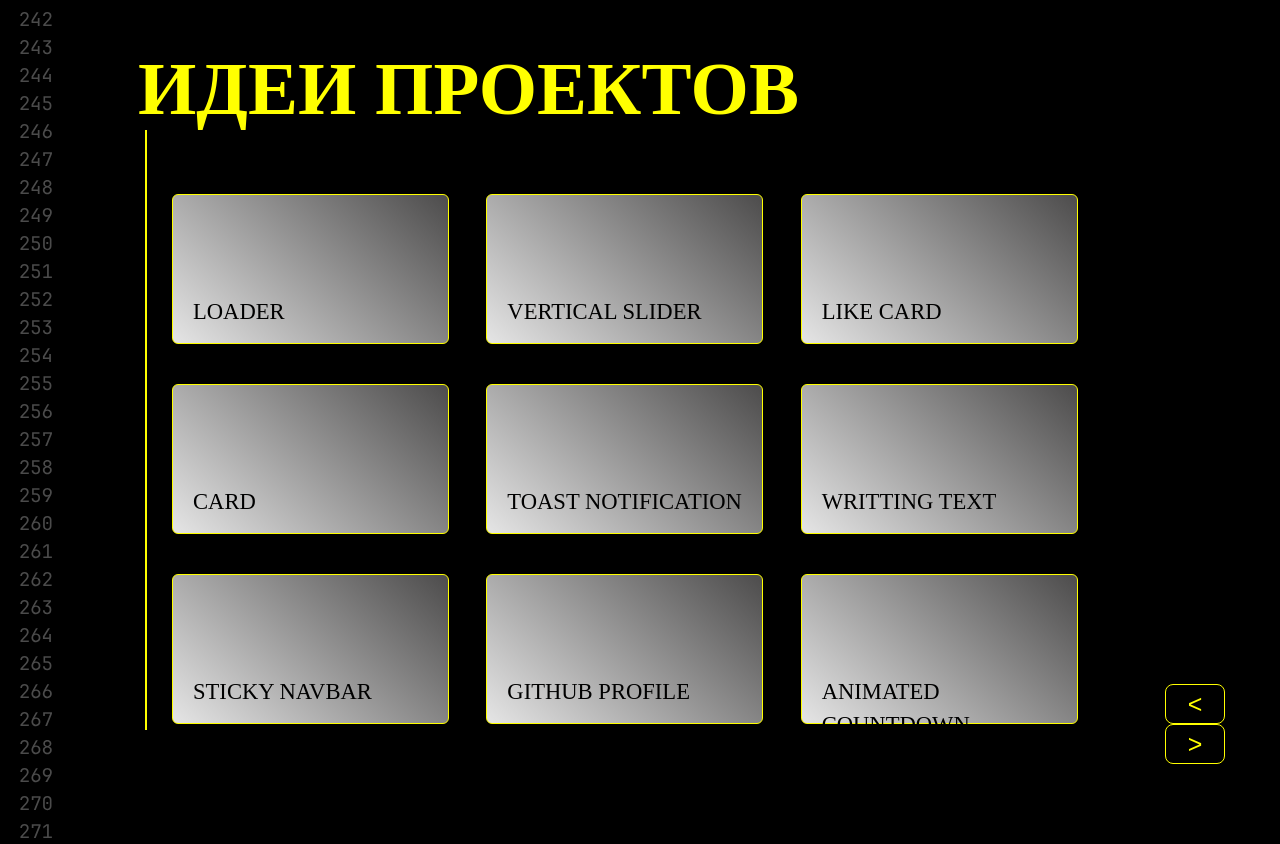
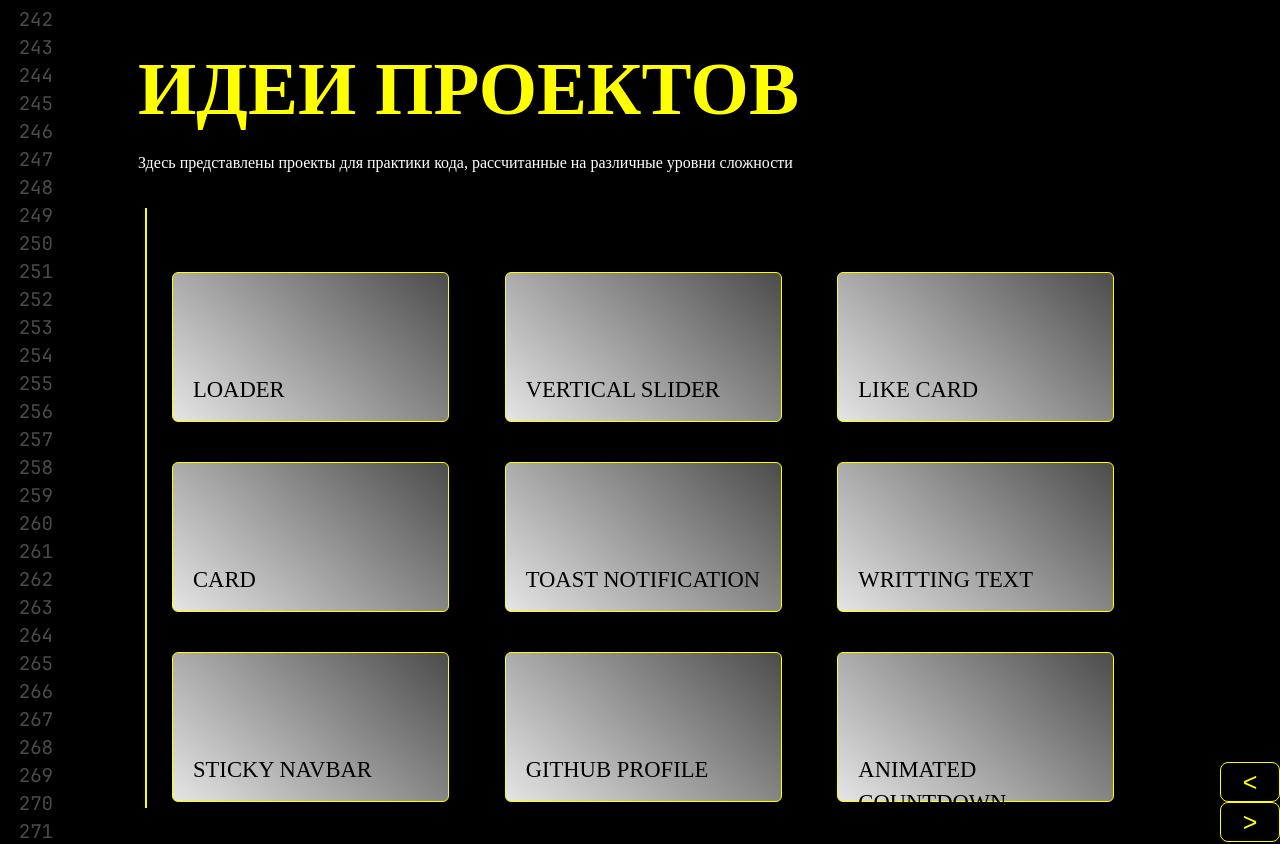
Before and after one commit to naniylid/frontend-info, a React (Vite) app: page / in a window 1280 px wide. Shown: the part 6946-7790 px from the top of the page. Built offline with nearby package versions, Linux system fonts and the light colour scheme; no server answers; a web font is replaced by a local one.

Commit message:
Добавила карточек (не работают стили кнопки на главной странице

```diff
--- a/src/components/Ideas/Ideas.module.scss
+++ b/src/components/Ideas/Ideas.module.scss
@@ -1,4 +1,4 @@
-@import "../../styles/colors&fonts.scss";
+@import '../../styles/colors&fonts.scss';
 
 .ideas {
   position: relative;
@@ -6,10 +6,14 @@
   margin-left: 138px;
 
   h1 {
-    font-family: "JetBrains Mono NL";
+    font-family: 'JetBrains Mono NL';
     font-size: 75px;
     line-height: 70px;
     color: $yellowColor;
+  }
+
+  &__text {
+    padding: 30px 0;
   }
 
   .main-line {
@@ -28,6 +32,7 @@
   .swiper {
     max-width: 1000px;
     margin: 0;
+    min-height: 900px;
   }
 
   .buttons {
@@ -59,11 +64,7 @@
   height: 150px;
   border: 1px solid $yellowColor;
   background: rgb(80, 79, 79);
-  background: linear-gradient(
-    222deg,
-    rgba(80, 79, 79, 1) 2%,
-    rgba(229, 229, 229, 1) 100%
-  );
+  background: linear-gradient(222deg, rgba(80, 79, 79, 1) 2%, rgba(229, 229, 229, 1) 100%);
   border-radius: 6px;
 
   &:hover {
@@ -114,6 +115,7 @@
     justify-content: center;
     align-items: center;
     gap: 15px;
+    text-align: center;
 
     text-transform: uppercase;
     color: #000;
@@ -140,7 +142,7 @@
   &.is-collapsed {
     .card__inner {
       &:after {
-        content: "";
+        content: '';
         opacity: 0;
       }
     }
@@ -156,7 +158,7 @@
   &.is-expanded {
     .card__inner {
       &:after {
-        content: "";
+        content: '';
         opacity: 1;
         display: block;
         height: 0;
--- a/src/components/Ideas/Ideas.tsx
+++ b/src/components/Ideas/Ideas.tsx
@@ -18,6 +18,9 @@ const Ideas: React.FC = () => {
   return (
     <section className='ideas'>
       <h1>ИДЕИ ПРОЕКТОВ</h1>
+      <p className='ideas__text'>
+        Здесь представлены проекты для практики кода, рассчитанные на различные уровни сложности
+      </p>
       <div className='main-line'></div>
       <div className='cards'>
         <Swiper
--- a/src/components/Ideas/types.ts
+++ b/src/components/Ideas/types.ts
@@ -7,69 +7,165 @@ export interface ICard {
 
 export const cards: ICard[] = [
   {
-    title: "Loader",
-    desc: "Анимация загрузки",
-    stack: "css или scss",
-    url: "https://codepen.io/naniylid/pen/wvOYLdw",
+    title: 'Loader',
+    desc: 'Анимация загрузки',
+    stack: 'css или scss',
+    url: 'https://codepen.io/naniylid/pen/wvOYLdw',
   },
   {
-    title: "Card",
-    desc: "Карточка с контентом",
-    stack: "js, html, scss/css",
-    url: "https://codepen.io/naniylid/pen/vYPVqmQ",
+    title: 'Card',
+    desc: 'Карточка с контентом',
+    stack: 'js, html, scss/css',
+    url: 'https://codepen.io/naniylid/pen/vYPVqmQ',
   },
   {
-    title: "Sticky navbar",
-    desc: "Прилипающий хедер",
-    stack: "js, html, scss/css",
-    url: "https://codepen.io/naniylid/pen/VwREJWG",
+    title: 'Sticky navbar',
+    desc: 'Прилипающий хедер',
+    stack: 'js, html, scss/css',
+    url: 'https://codepen.io/naniylid/pen/VwREJWG',
   },
   {
-    title: "vertical slider",
-    desc: "Вертикальный слайдер",
-    stack: "js, html, scss/css",
-    url: "https://codepen.io/naniylid/pen/BabqgwB",
+    title: 'vertical slider',
+    desc: 'Вертикальный слайдер',
+    stack: 'js, html, scss/css',
+    url: 'https://codepen.io/naniylid/pen/BabqgwB',
   },
   {
-    title: "Toast Notification",
-    desc: "Всплывающее уведомление",
-    stack: "js, html, scss/css",
-    url: "https://codepen.io/naniylid/pen/oNVarGM",
+    title: 'Toast Notification',
+    desc: 'Всплывающее уведомление',
+    stack: 'js, html, scss/css',
+    url: 'https://codepen.io/naniylid/pen/oNVarGM',
   },
   {
-    title: "Github profile",
-    desc: "Поисковик аккаунтов на гитхабе",
-    stack: "js, html, scss",
-    url: "https://codepen.io/naniylid/pen/abMReOR",
+    title: 'Github profile',
+    desc: 'Поисковик аккаунтов на гитхабе',
+    stack: 'js, html, scss',
+    url: 'https://codepen.io/naniylid/pen/abMReOR',
   },
   {
-    title: "Like card",
-    desc: "Отображение лайка на картинку + счётчик",
-    stack: "js, html, scss",
-    url: "https://codepen.io/naniylid/pen/yLwRmOp",
+    title: 'Like card',
+    desc: 'Отображение лайка на картинку + счётчик',
+    stack: 'js, html, scss',
+    url: 'https://codepen.io/naniylid/pen/yLwRmOp',
   },
   {
-    title: "Writting text",
-    desc: "Эффект печати текста",
-    stack: "js, html, scss",
-    url: "https://codepen.io/naniylid/pen/bGZmXBq",
+    title: 'Writting text',
+    desc: 'Эффект печати текста',
+    stack: 'js, html, scss',
+    url: 'https://codepen.io/naniylid/pen/bGZmXBq',
   },
   {
-    title: "Animated Countdown",
-    desc: "Анимация отсчёта",
-    stack: "js, html, scss",
-    url: "https://codepen.io/naniylid/pen/PoLVvmG",
+    title: 'Animated Countdown',
+    desc: 'Анимация отсчёта',
+    stack: 'js, html, scss',
+    url: 'https://codepen.io/naniylid/pen/PoLVvmG',
   },
   {
-    title: "Image Carousel",
-    desc: "Карусель изображений",
-    stack: "js, html, scss",
-    url: "https://codepen.io/naniylid/pen/GRezaEZ",
+    title: 'Image Carousel',
+    desc: 'Карусель изображений',
+    stack: 'js, html, scss',
+    url: 'https://codepen.io/naniylid/pen/GRezaEZ',
   },
   {
-    title: "project 11",
-    desc: "proj proj",
-    stack: "js, html, scss",
-    url: "https///",
+    title: 'Drawing app',
+    desc: 'Приложение для рисования',
+    stack: 'js, html, css',
+    url: 'https://codepen.io/naniylid/pen/ZEPqdeL',
+  },
+  {
+    title: 'Clock',
+    desc: 'Часы с изменением темы',
+    stack: 'js, html, css',
+    url: 'https://codepen.io/naniylid/pen/mdozZOa',
+  },
+  {
+    title: 'Movie website',
+    desc: 'Сайт с фильмами (используем API)',
+    stack: 'js, html, css',
+    url: 'https://codepen.io/naniylid/pen/gOEBNwE',
+  },
+  {
+    title: 'Water balance',
+    desc: 'Подсчет водного баланса',
+    stack: 'js, html, css',
+    url: 'https://codepen.io/naniylid/pen/qBvJzNp',
+  },
+  {
+    title: 'Followers counter',
+    desc: 'Считаем количество подписчиков',
+    stack: 'js, html, css',
+    url: 'https://codepen.io/naniylid/pen/bGZmPpX',
+  },
+  {
+    title: 'Animate navigation',
+    desc: 'Анимированная навигация',
+    stack: 'js, html, css',
+    url: 'https://codepen.io/naniylid/pen/jOJejqP',
+  },
+  {
+    title: 'Random text',
+    desc: 'Получить случайный текст после ввода',
+    stack: 'js, html, css',
+    url: 'https://codepen.io/naniylid/pen/LYaROre',
+  },
+  {
+    title: 'Toggle list',
+    desc: 'Отображение блока при клике',
+    stack: 'js, html, css',
+    url: 'https://codepen.io/naniylid/pen/NWJRwvm',
+  },
+  {
+    title: 'Move card',
+    desc: 'Поменять местами карточки',
+    stack: 'js, html, css',
+    url: 'https://codepen.io/naniylid/pen/rNRqEjy',
+  },
+  {
+    title: 'Slider',
+    desc: 'Слайдер с фоном',
+    stack: 'js, html, css',
+    url: 'https://codepen.io/naniylid/pen/qBgKxZZ',
+  },
+  {
+    title: 'Random joke',
+    desc: 'Получить случайную шутку',
+    stack: 'js, html, css',
+    url: 'https://codepen.io/naniylid/pen/XWOpYrX',
+  },
+  {
+    title: 'Animate Form',
+    desc: 'Анимированная форма входа',
+    stack: 'js, html, css',
+    url: 'https://codepen.io/naniylid/pen/abXpGrZ',
+  },
+  {
+    title: 'Split page',
+    desc: 'Анимированная страница из двух частей',
+    stack: 'js, html, css',
+    url: 'https://codepen.io/naniylid/pen/KKJaRJY',
+  },
+  {
+    title: 'Scroll animation',
+    desc: 'Анимированная прокрутка',
+    stack: 'js, html, css',
+    url: 'https://codepen.io/naniylid/pen/LYqxmgb',
+  },
+  {
+    title: 'Loading blur',
+    desc: 'Блюр изображения до загрузки',
+    stack: 'js, html, css',
+    url: 'https://codepen.io/naniylid/pen/jOdVdWO',
+  },
+  {
+    title: 'Search animation',
+    desc: 'Открыть поле ввода при клике',
+    stack: 'js, html, css',
+    url: 'https://codepen.io/naniylid/pen/LYqbqEz',
+  },
+  {
+    title: 'Progress bar',
+    desc: 'Отображает прогресс выполнения задачи',
+    stack: 'js, html, css',
+    url: 'https://codepen.io/naniylid/pen/gOqaEoQ',
   },
 ];
```
Also changed, not shown: src/components/Ideas/Card.tsx (+9 -14 lines).
